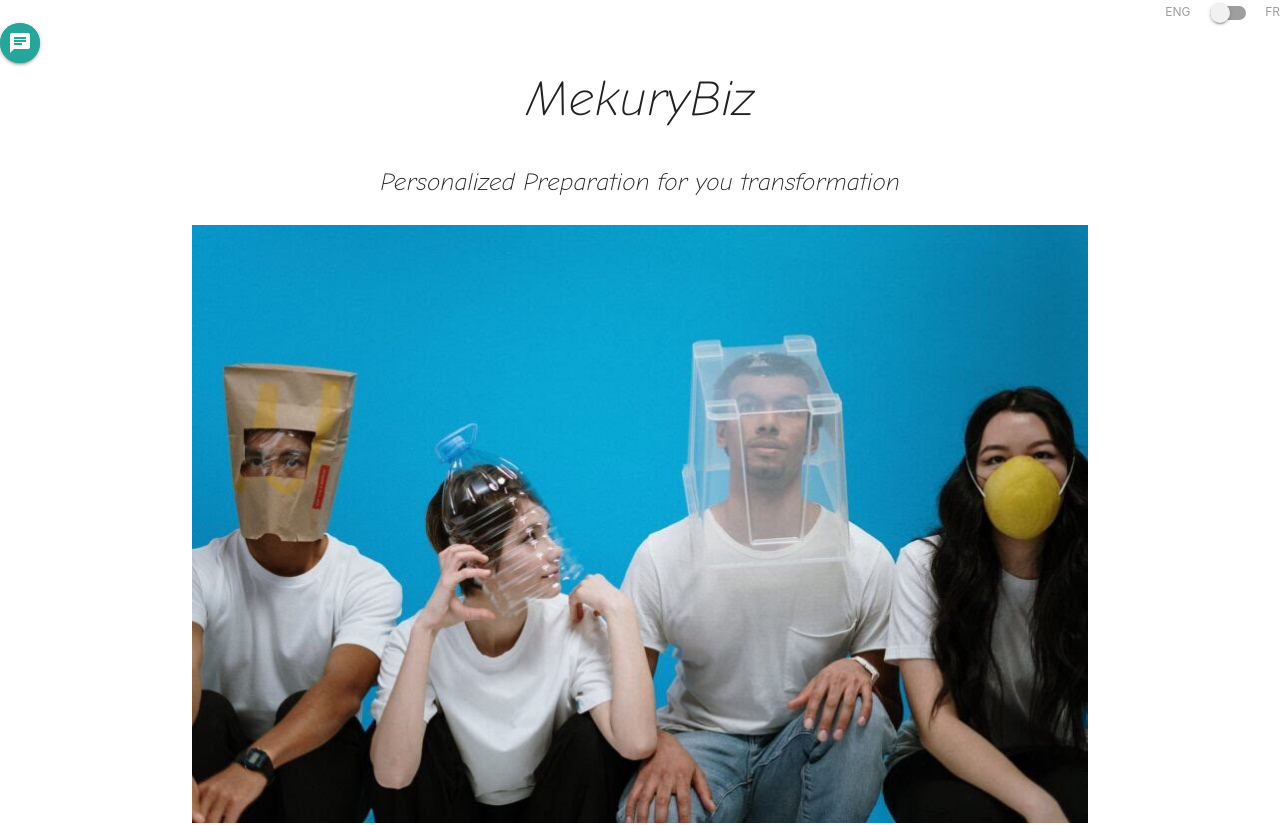
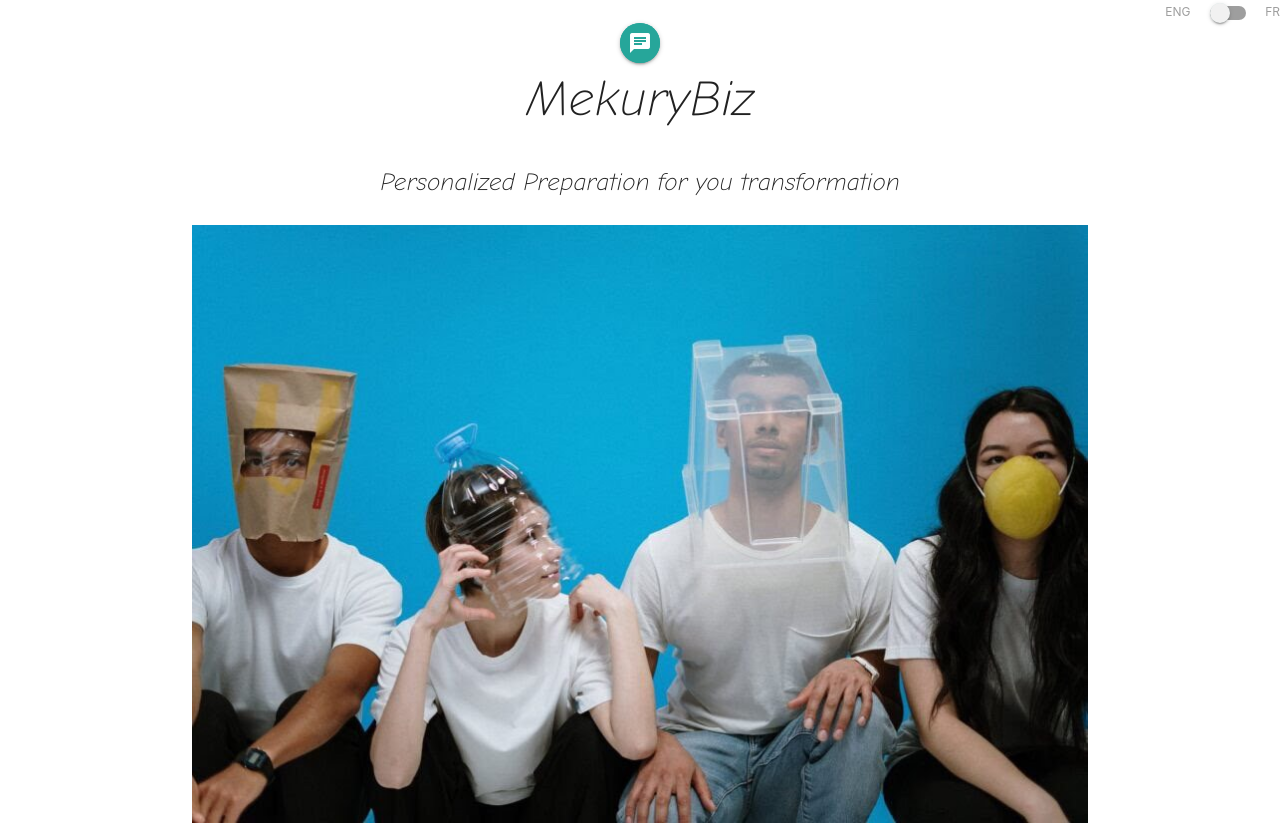
Before and after one commit to jairoandresm/mekury, a plain HTML site: page main.html in a window 1280 px wide. Shown: the top 825 px of the page. Drawn offline with nearby package versions, Linux system fonts and the light colour scheme.

Commit message:
commit #7

```diff
--- a/main.html
+++ b/main.html
@@ -22,8 +22,8 @@
             </label>
         </div>
             <!-- Chat -->
-        <div class="row">
-            <a class="btn-floating pulse" href="index.html"><i class="material-icons right-align">chat</i></a>
+        <div class="row center-align">
+            <a class="btn-floating pulse" href="index.html"><i class="material-icons">chat</i></a>
         </div>
     </header>
 
```
